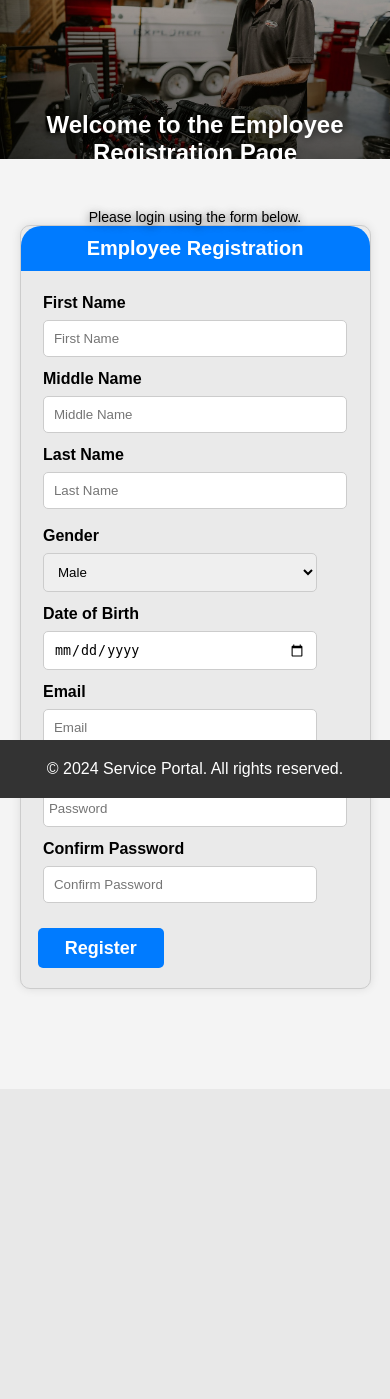
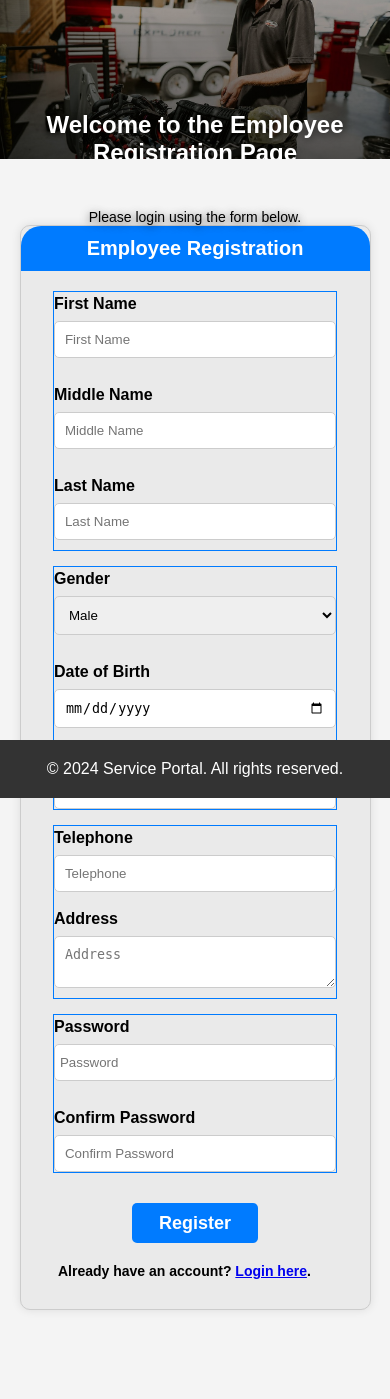
Before and after one commit to braynen305-byte/sps, a PHP site: page /pages/register.php in a window 390 px wide. Shown: the part 46-1445 px from the top of the page. Before the commit the page ends 1035 px from the top, so only its background shows below. Run offline with PHP 8.4, Linux system fonts and the light colour scheme.

Commit message:
undecided

```diff
--- a/pages/register.php
+++ b/pages/register.php
@@ -37,7 +37,8 @@
                         <div class="form-group">
                     <label for="firstname">First Name</label>
                     <input type="text" name="firstname" id="firstname" placeholder="First Name">
-</div>
+                    </div>
+
 <div class="form-group">
                     <label for="middlename">Middle Name</label>
                     <input type="text" name="middlename" id="middlename" placeholder="Middle Name">
@@ -58,13 +59,26 @@
                     </div>
 
 
-                    <div class="form-group">
-                    <label for="contact">Date of Birth</label>
+<div class="form-group">
+                    <label for="dob">Date of Birth</label>
                     <input type="date" name="dob" id="dob" placeholder="Date of Birth">
 </div>
                         <div class="form-group">
                     <label for="email">Email</label>
                     <input type="email" name="email" id="email" placeholder="Email">
+</div>
+</div>
+
+
+
+<div class="form-row2">
+                        <div class="form-group">
+                    <label for="telephone">Telephone</label>
+                    <input type="tel" name="telephone" id="telephone" placeholder="Telephone">
+</div>
+                    <div class="form-group">
+                    <label for="address">Address</label>
+                    <textarea name="address" id="address" placeholder="Address"></textarea>
 </div>
 </div>
 
@@ -84,9 +98,16 @@
 
 
                     <button id="formbutton" type="submit">Register</button>
+
+
+                    <p class="account-exists">Already have an account? <a href="../index.php">Login here</a>.</p>
+
+
                 </form>
 
             </div>
+
+
 <footer>
     <p>&copy; 2024 Service Portal. All rights reserved.</p>
 </footer>
--- a/styles/main.css
+++ b/styles/main.css
@@ -2,6 +2,7 @@
     box-sizing: border-box;
     margin: 0;
     padding: 0;
+
 }
 
 
@@ -12,6 +13,12 @@ html, body {
     font-family: Arial, sans-serif;
     background-color: #f4f4f4;
 
+}
+
+/* Prevent fixed nav/footer from overlapping page content */
+body {
+    padding-top: 45px; /* height of fixed nav */
+    padding-bottom: 120px; /* space for fixed footer */
 }
 
 
@@ -59,7 +66,7 @@ nav ul li {
 
 .hero {
     position: relative;
-    margin-top: 45px;  /* Adjust for fixed nav */
+    margin-top: 0;  /* spacing handled by body padding */
     margin-left: 0;
     overflow: hidden;
 }
@@ -118,7 +125,7 @@ nav ul li {
 .forgotcontainer {
     width: 500px;
     height: auto;
-    margin: 140px auto;
+    margin: 70px auto;
     border: 1px solid #ccc;
     border-radius: 20px 20px 20px 20px;
     box-shadow: 0 0 10px rgba(0, 0, 0, 0.1);
@@ -148,12 +155,21 @@ form{
 
 }
 
+.form-description {
+    width: 90%;
+    font-size: 14px;
+    color: #555;
+    margin: 0 auto;
+    padding-top: 10px;
+}
+
 
 
 
 #forgotpass-email {
     width: 95%;
     padding: 10px;
+    margin-top: 5px;
     margin-bottom: 10px;
     border: 1px solid #ccc;
     border-radius: 5px;
@@ -167,7 +183,7 @@ form{
 .forgotcontainer  p {
     margin-top: 20px;
     font-size: 14px;
-    margin-left: 28px;
+    margin-left: auto;
 
     padding-left: 0px 0px;
 }
@@ -193,7 +209,6 @@ button {
     margin: 0px 0px 10px 0px;
 }
 
-
 footer {
 
     text-align: center;
@@ -204,8 +219,6 @@ footer {
     position: fixed;
     bottom: 0;
     left: 0;
-
-
 
 }
 
--- a/styles/regs.css
+++ b/styles/regs.css
@@ -5,16 +5,21 @@
     box-sizing: border-box;
 }
 
+
+
+
 .regcontainer {
-    width: 70%;
+
+    width: 60%;
+    min-height: 550px;
     height: auto;
-    margin: 0px auto;
+    margin: 0px auto 100px auto; /* provide space for fixed footer and post-form content */
     border: 1px solid #ccc;
     border-radius: 20px 20px 20px 20px;
     box-shadow: 0 0 10px rgba(0, 0, 0, 0.1);
     background-color: rgb(234, 234, 234);
 
-    margin-bottom: 10px;
+
 
 }
 .regcontainer h1 {
@@ -30,32 +35,6 @@
     font-family: Arial, sans-serif;
 }
 
-form{
-    font-size: 15px;
-    font-weight: bold;
-    width: 80%;
-    margin: 0px auto;
-    margin-bottom: 20px;
-
-}
-
-label {
-   margin-bottom: 0px;
-   padding: 5px;
-
-
-
-}
-
-
-#gender {
-    width: 85%;
-    padding: 10px;
-    margin-bottom: 10px;
-    border: 1px solid #ccc;
-    border-radius: 5px;
-
-}
 .hero{
     display: flex;
     flex-direction: column;
@@ -66,7 +45,6 @@ label {
 
 }
 
-
 .hero  p{
     font-size: 14px;
     color: #555;
@@ -75,13 +53,30 @@ label {
 }
 
 
+form{
+    font-size: 15px;
+    font-weight: bold;
+    width: 80%;
+    margin: 0px auto;
+
+
+}
 
 .form-row{
     display: flex;
     flex-direction:row;
     gap: 5px;
     margin: 5px;
+    height: 90px;
 
+}
+
+.form-row2{
+    display: flex;
+    flex-direction:row;
+    gap: 5px;
+    margin: 5px;
+    height: 120px;
 
 }
 
@@ -92,31 +87,47 @@ label {
 
 
 
+label {
+   margin-top: 0px;
+   display: block;
+   padding: 5px;
 
-#firstname, #lastname,#middlename {
+}
+
+#gender {
+    width: 85%;
+    padding: 10px;
+    margin-bottom: 10px;
+    border: 1px solid #ccc;
+    border-radius: 5px;
+
+}
+
+#firstname, #lastname,#middlename,#dob, #gender, #email, #password, #confirm_password {
     width: 90%;
     padding: 10px;
-    margin-bottom: 10px;
     margin-top: 5px;;
     border: 1px solid #ccc;
     border-radius: 5px;
 
 }
 
-#dob, #gender, #email{
-    width: 90%;
+#telephone {
+    display: block;
+    width: 40%;
     padding: 10px;
-    margin-bottom: 10px;
     margin-top: 5px;;
     border: 1px solid #ccc;
     border-radius: 5px;
 }
 
-#password, #confirm_password {
+#address {
+    display: block;
+    height: 80px;
     width: 90%;
     padding: 10px;
+    margin-top: 5px;
     margin-bottom: 10px;
-    margin-top: 5px;;
     border: 1px solid #ccc;
     border-radius: 5px;
 }
@@ -131,28 +142,40 @@ label {
     border: none;
     border-radius: 5px;
     cursor: pointer;
-    margin: 10px auto 20px auto;
+    margin: 10px auto 0px 5px;
     font-size: 18px;
     font-weight: bold;
     font-family: Arial, sans-serif;
 }
 
+.account-exists {
+    display: inline-block;
+    margin-top: 20px;
+    margin-left: 20px;
+    font-size: 14px;
+    text-align: center;
+}
 
 
-@media (max-width: 450px) {
+
+@media (max-width: 768px) {
     .regcontainer {
         width: 90%;
+        height: auto;
         border-radius: 10px;
         display: block;
 
         margin-bottom: 100px;
 
+        margin-bottom: 180px;
     }
 
     form {
         width: 90%;
         margin: 10px auto;
         display: block;
+        height: auto;
+        padding-bottom: 20px;
     }
 
     h1 {
@@ -162,6 +185,7 @@ label {
 
     label, #username, #password, button {
         width: 100%;
+        display: block;
     }
 
 
@@ -174,10 +198,11 @@ label {
         border: none;
         border-radius: 5px;
         cursor: pointer;
-        margin: 10px auto 10px auto;
+        margin: 30px auto 0px auto;
         font-size: 18px;
         font-weight: bold;
         font-family: Arial, sans-serif;
+        display: block;
     }
 
     #firstname, #lastname,#middlename {
@@ -187,24 +212,51 @@ label {
     margin-top: 5px;;
     border: 1px solid #ccc;
     border-radius: 5px;
+    display: block;
 
 }
 
 
-    .form-row{
-    display:block;
-    gap: 5px;
-    margin: 5px;
+    .form-row, .form-row2 {
+        display: flex;
+        flex-direction: column;
+        gap: 15px;
+        margin: 15px;
+        height: auto;
+        border:#007BFF 1px solid;
+    }
 
+    .form-group {
+        display: block;
+        width: 100%;
+    }
 
-}
+    #firstname, #lastname, #middlename, #dob, #gender, #email, #password, #confirm_password, #telephone {
+        width: 100%;
+        display: block;
+    }
 
-.form-group{
-    display:block;
-
-}
+    #address {
+        height: auto;
+        width: 100%;
+        padding: 10px;
+        margin-top: 5px;
+        margin-bottom: 10px;
+        border: 1px solid #ccc;
+        border-radius: 5px;
+        display: block;
+    }
 
 
 
 
+.account-exists {
+
+    margin-top: 20px;
+    margin-left: 20px;
+    font-size: 14px;
+    text-align: center;
 }
+
+
+}
```
Also changed, not shown: pages/forgotpass.php (+10 -6 lines).
